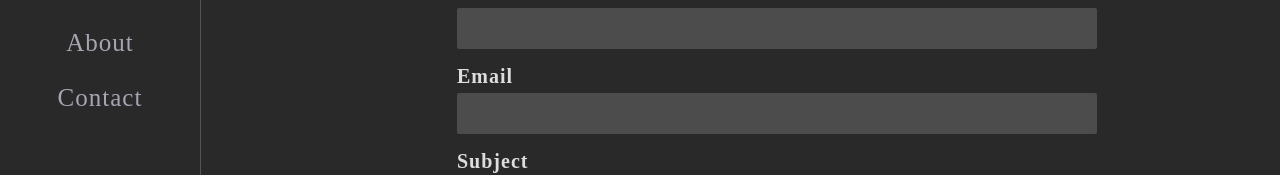
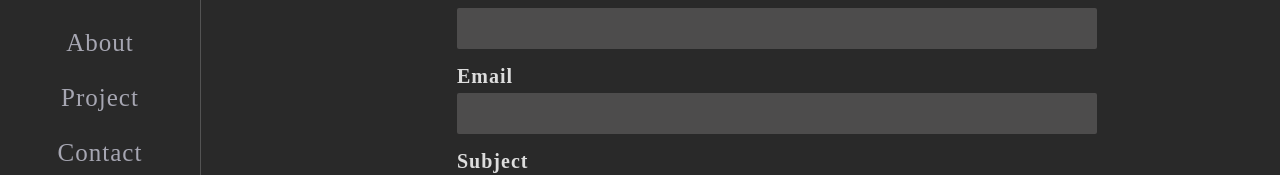
Before and after one commit to sena-22/portfolio, a React (Create React App) app: page /contact in a window 1280 px wide. Shown: the part 260-435 px from the top of the page. Built offline with nearby package versions, Linux system fonts and the light colour scheme; a web font is replaced by a local one.

Commit message:
#2 nav project 추가

```diff
--- a/src/components/Nav.jsx
+++ b/src/components/Nav.jsx
@@ -70,6 +70,7 @@ const Nav = () => {
       <NavList>
         <div onClick={() => handleNavigate("/")}>Home</div>
         <div onClick={() => handleNavigate("/about")}>About</div>
+        <div onClick={() => handleNavigate("/project/0")}>Project</div>
         <div onClick={() => handleNavigate("/contact")}>Contact</div>
       </NavList>
       <Links>
--- a/src/pages/About.jsx
+++ b/src/pages/About.jsx
@@ -116,6 +116,10 @@ const Article = styled.article`
   transition: 0.4s;
   transform-style: preserve-3d;
 
+  &:hover {
+    transform: rotateY(180deg);
+  }
+
   .front,
   .back {
     width: 100%;
@@ -142,10 +146,6 @@ const Article = styled.article`
   }
   .back {
     background-image: linear-gradient(to top, #9795f0 0%, #fbc8d4 100%);
-    transform: rotateY(180deg);
-  }
-
-  &:hover {
     transform: rotateY(180deg);
   }
 `;
```
Also changed, not shown: src/components/Button.jsx (added).
